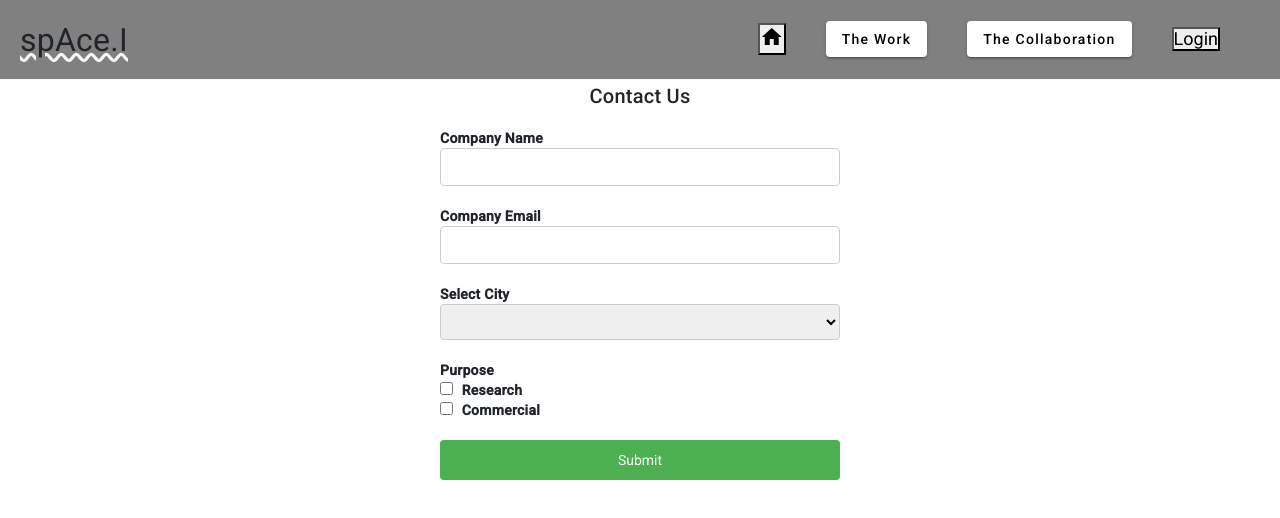
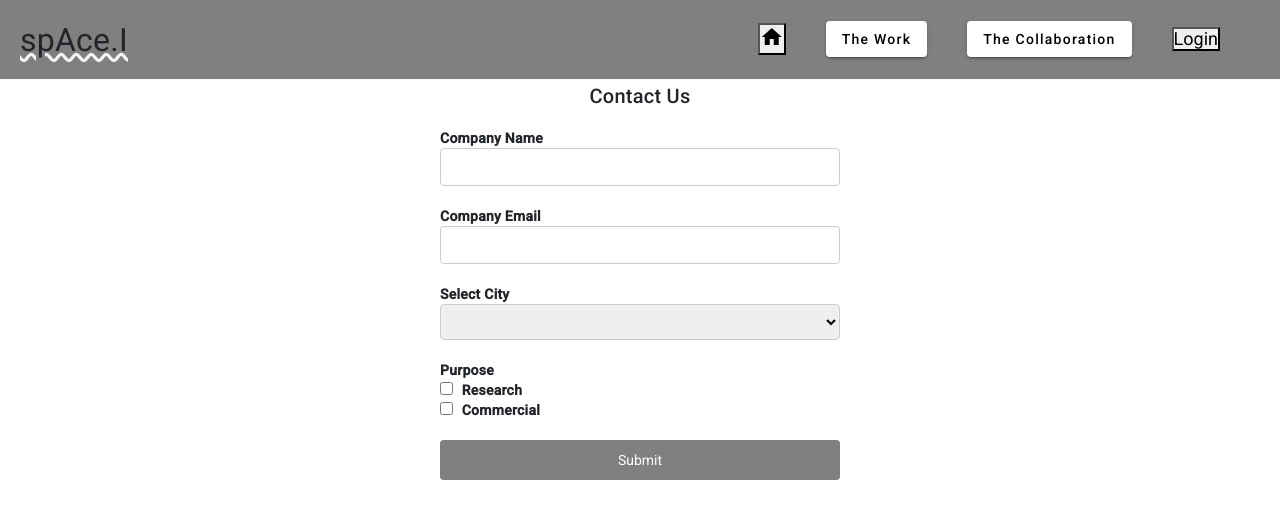
Before and after one commit to chanduvarmak/spAce.I-SPA, an Angular app: page /contact in a window 1280 px wide. Shown: the top 518 px of the page. Built offline with nearby package versions, Linux system fonts and the light colour scheme.

Commit message:
Implementing CRUD operations for Project details.

```diff
--- a/src/app/contact/contact.component.css
+++ b/src/app/contact/contact.component.css
@@ -29,7 +29,7 @@
     display: block;
     width: 100%;
     padding: 10px;
-    background-color: #4caf50;
+    background-color: gray;
     color: #fff;
     border: none;
     border-radius: 4px;
@@ -38,7 +38,7 @@
   }
 
   button[type="submit"]:hover {
-    background-color: #45a049;
+    background-color: black;
   }
 
   input[type="checkbox"] {
```
